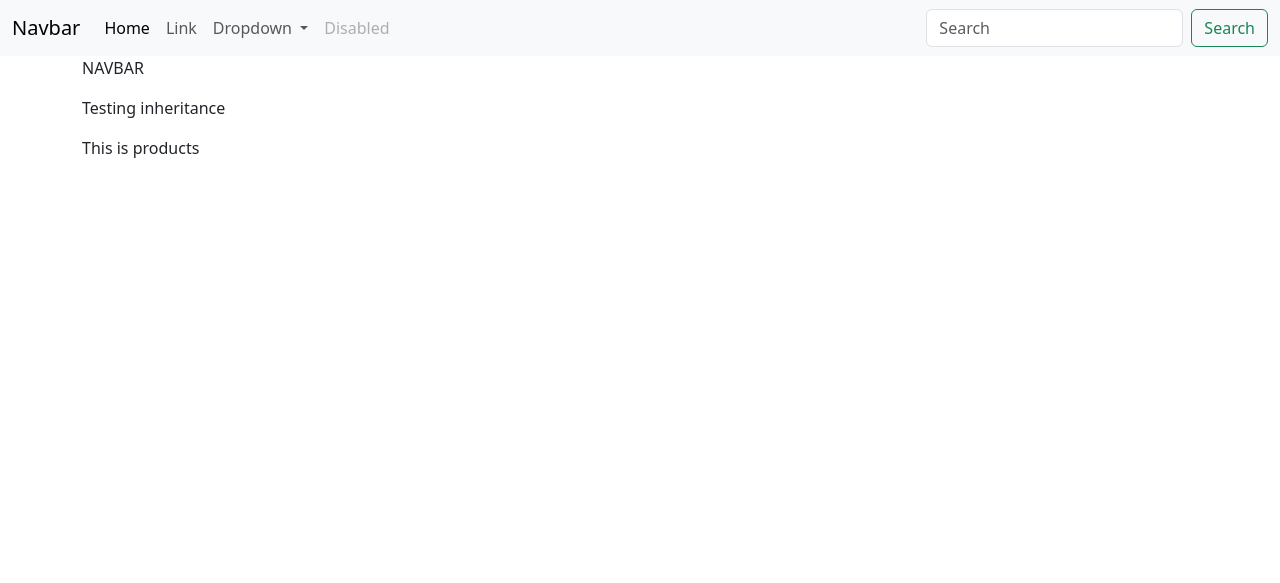
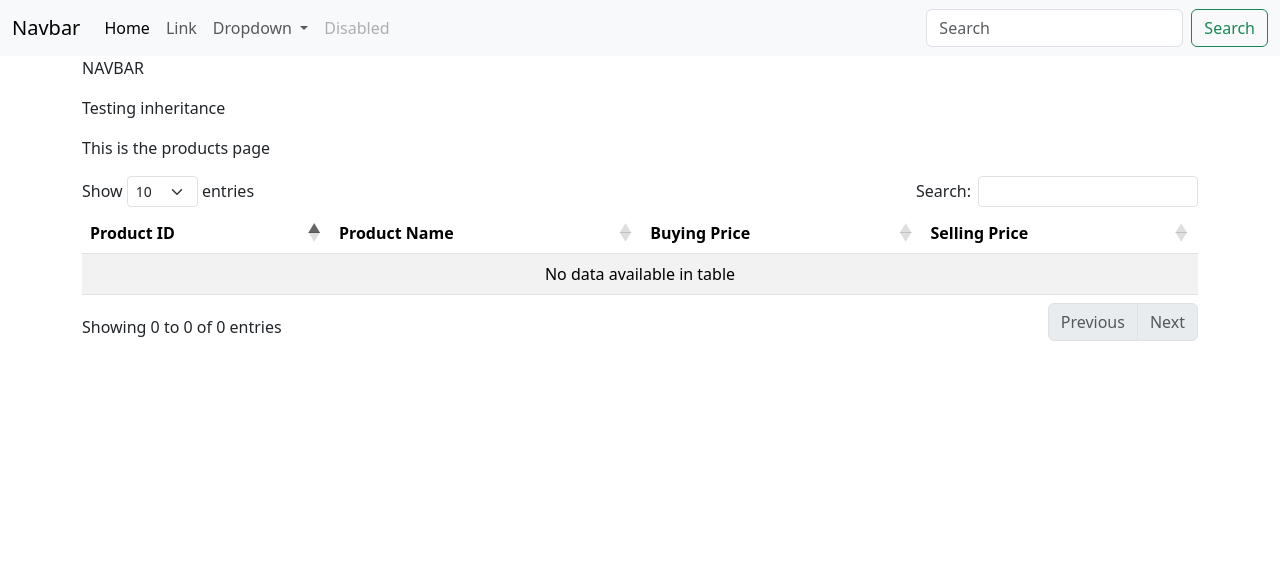
Before and after one commit to mwemz105-tech/myduka, a Flask app: page /products in a window 1280 px wide. Shown: the top 583 px of the page. Run offline with Flask 3, Linux system fonts and the light colour scheme; data that the repository does not hold is empty; some libraries are stand-ins or nearby versions.

Commit message:
first commit

```diff
--- a/database.py
+++ b/database.py
@@ -9,7 +9,7 @@ cur = conn.cursor()
 def get_products():
     cur.execute("select * from products")
     products_data = cur.fetchall()
-    print(products_data)
+    return products_data
 
 def get_sales():
     cur.execute("select * from sales")
--- a/main.py
+++ b/main.py
@@ -1,4 +1,5 @@
 from flask import Flask, render_template
+from database import get_products
 
 #Flask Instance
 app = Flask(__name__)
@@ -12,7 +13,8 @@ def home():
 #products route
 @app.route("/products")
 def products():
-    return render_template('products.html')
+    products_data = get_products()
+    return render_template('products.html',products_data=products_data)
 
 
 #sales route
--- a/templates/base.html
+++ b/templates/base.html
@@ -5,6 +5,12 @@
     <meta charset="UTF-8">
     <meta name="viewport" content="width=device-width, initial-scale=1.0">
     <link rel="stylesheet" href="https://cdn.jsdelivr.net/npm/bootstrap@5.3.8/dist/css/bootstrap.min.css">
+    <link rel="stylesheet" href="https://cdnjs.cloudflare.com/ajax/libs/twitter-bootstrap/5.3.3/css/bootstrap.min.css">
+    <link rel="stylesheet" href="https://cdn.datatables.net/2.3.8/css/dataTables.bootstrap5.css">
+    <script src="https://code.jquery.com/jquery-3.7.1.js"></script>
+    <script src="https://cdnjs.cloudflare.com/ajax/libs/twitter-bootstrap/5.3.3/js/bootstrap.bundle.min.js"></script>
+    <script src="https://cdn.datatables.net/2.3.8/js/dataTables.js"></script>
+    <script src="https://cdn.datatables.net/2.3.8/js/dataTables.bootstrap5.js"></script>
     <title>{% block title %} {% endblock %}</title>
 </head>
 
@@ -71,6 +77,10 @@
     <script src="https://cdn.jsdelivr.net/npm/bootstrap@5.3.8/dist/js/bootstrap.min.js"
         integrity="sha384-G/EV+4j2dNv+tEPo3++6LCgdCROaejBqfUeNjuKAiuXbjrxilcCdDz6ZAVfHWe1Y"
         crossorigin="anonymous"></script>
+
+        <script>
+            new DataTable('#example');
+        </script>
 </body>
 
 </html>
--- a/templates/index.html
+++ b/templates/index.html
@@ -3,6 +3,8 @@
 {% block content %}
 <div>
     <p>This is index</p>
+
+
 </div>
 
 {% endblock %}
--- a/templates/products.html
+++ b/templates/products.html
@@ -2,7 +2,33 @@
 {% block title %} Products {% endblock %}
 {% block content %}
 <div>
-    <p>This is products</p>
+    <p>This is the products page</p>
+
+    <div>
+        <table id="example" class="table table-striped">
+            <thead>
+                <tr>
+                    <th>Product ID</th>
+                    <th>Product Name</th>
+                    <th>Buying Price</th>
+                    <th>Selling Price</th>
+
+                </tr>
+            </thead>
+            <tbody>
+                {% for i in products_data %}
+                <tr>
+                    <td>{{ i[0] }}</td>
+                    <td>{{  i[1] }}</td>
+                    <td> {{ i[2] }}</td>
+                    <td> {{ i[3] }}</td>
+                </tr>
+                {% endfor %}
+            </tbody>
+        </table>
+
+    </div>
+
 </div>
 
 {% endblock %}
```
